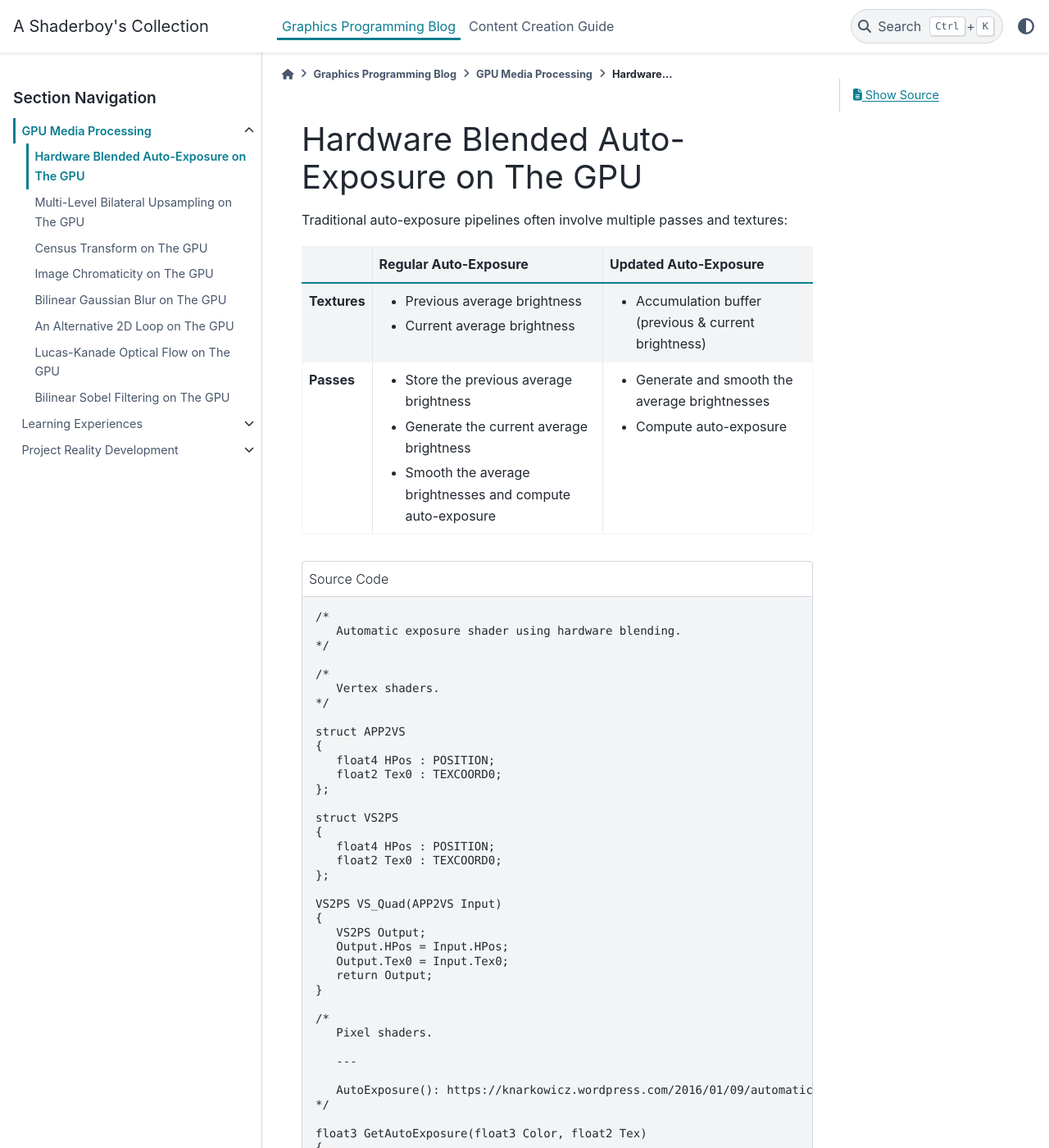
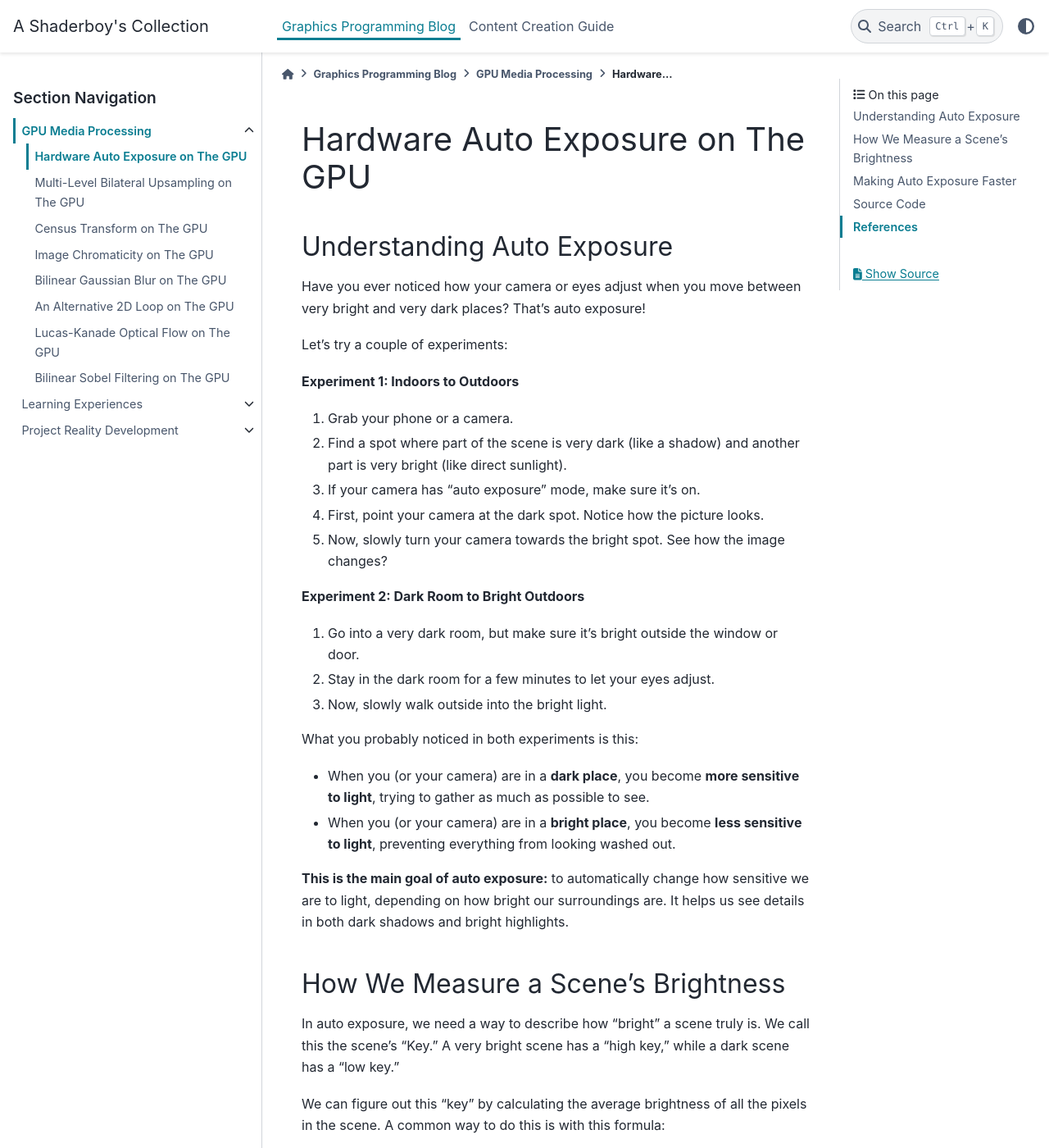
Before and after one commit to papadanku/papadanku.github.io, a Sphinx documentation site: the page built from doc/source/blog/gpu/autoexposure.rst, in a window 1280 px wide and 1400 px high. Shown: the whole window at 82% size. Built offline with Sphinx 7.4.7 and the PyData theme 0.15.4, drawn with Linux system fonts in a browser that asks for light colours; some of the changed text lies outside the part shown.

Commit message:
Updated Auto Exposure Article

```diff
--- a/doc/source/blog/gpu/autoexposure.rst
+++ b/doc/source/blog/gpu/autoexposure.rst
@@ -1,29 +1,79 @@
 
-Hardware Blended Auto-Exposure on The GPU
-=========================================
+Hardware Auto Exposure on The GPU
+=================================
 
-Traditional auto-exposure pipelines often involve multiple passes and textures:
+Understanding Auto Exposure
+---------------------------
+
+Have you ever noticed how your camera or eyes adjust when you move between very bright and very dark places? That's auto exposure!
+
+Let's try a couple of experiments:
+
+**Experiment 1: Indoors to Outdoors**
+
+#. Grab your phone or a camera.
+#. Find a spot where part of the scene is very dark \(like a shadow\) and another part is very bright \(like direct sunlight\).
+#. If your camera has "auto exposure" mode, make sure it's on.
+#. First, point your camera at the dark spot. Notice how the picture looks.
+#. Now, slowly turn your camera towards the bright spot. See how the image changes?
+
+**Experiment 2: Dark Room to Bright Outdoors**
+
+1. Go into a very dark room, but make sure it's bright outside the window or door.
+2. Stay in the dark room for a few minutes to let your eyes adjust.
+3. Now, slowly walk outside into the bright light.
+
+What you probably noticed in both experiments is this:
+
+* When you \(or your camera\) are in a **dark place**, you become **more sensitive to light**, trying to gather as much as possible to see.
+* When you \(or your camera\) are in a **bright place**, you become **less sensitive to light**, preventing everything from looking washed out.
+
+**This is the main goal of auto exposure:** to automatically change how sensitive we are to light, depending on how bright our surroundings are. It helps us see details in both dark shadows and bright highlights.
+
+How We Measure a Scene's Brightness
+-----------------------------------
+
+In auto exposure, we need a way to describe how "bright" a scene truly is. We call this the scene's "Key." A very bright scene has a "high key," while a dark scene has a "low key."
+
+We can figure out this "key" by calculating the average brightness of all the pixels in the scene. A common way to do this is with this formula:
+
+.. math::
+
+   \bar{L}_w = \frac{1}{N} \exp\left(\sum_{x,y} \log(\epsilon + L_w(x,y))\right)
+
+.. note::
+
+   *Don't worry too much about the complex math!* This formula essentially helps us find a good "average" brightness for the entire picture, which tells us the scene's "key."
+
+Making Auto Exposure Faster
+---------------------------
+
+Normally, when computers calculate auto exposure for graphics or photos, it can involve several steps and temporary images \(called "textures"\).
+
+My new method simplifies this process, using fewer steps and just one main temporary image. Here's a quick comparison:
 
 .. list-table::
    :header-rows: 1
    :stub-columns: 1
 
    * -
-     - Regular Auto-Exposure
-     - Updated Auto-Exposure
-   * - Textures
-     - * Previous average brightness
-       * Current average brightness
-     - * Accumulation buffer \(previous & current brightness\)
-   * - Passes
-     - * Store the previous average brightness
-       * Generate the current average brightness
-       * Smooth the average brightnesses and compute auto-exposure
-     - * Generate and smooth the average brightnesses
-       * Compute auto-exposure
+     - Typical Auto Exposure Method
+     - My Auto Exposure Method
+   * - Temporary Images Needed
+     - * One image to remember the *previous* average brightness.
+       * Another image to calculate the *current* average brightness.
+     - * Just **one** image that holds both the previous and current brightness information.
+   * - Processing Steps
+     - #. Save the previous average brightness.
+       #. Calculate the current average brightness.
+       #. Combine and smooth these averages to figure out the best exposure.
+     - #. Calculate and smooth the average brightness in one go.
+       #. Use that smoothed average to figure out the best exposure.
+
+Source Code
+-----------
 
 .. code-block:: none
-   :caption: Source Code
 
    /*
       Automatic exposure shader using hardware blending.
@@ -54,10 +104,6 @@ Traditional auto-exposure pipelines often involve multiple passes and textures:
    }
 
    /*
-      Pixel shaders.
-
-      ---
-
       AutoExposure(): https://knarkowicz.wordpress.com/2016/01/09/automatic-exposure/
    */
 
@@ -93,20 +139,25 @@ Traditional auto-exposure pipelines often involve multiple passes and textures:
       // NOTE: Ensure no other shader overwrites this texture.
       pass GenerateAverageLuma
       {
-            // Enable hardware blending.
-            BlendEnable = TRUE;
-            BlendOp = ADD;
-            SrcBlend = SRCALPHA;
-            DestBlend = INVSRCALPHA;
+         // Enable hardware blending.
+         BlendEnable = TRUE;
+         BlendOp = ADD;
+         SrcBlend = SRCALPHA;
+         DestBlend = INVSRCALPHA;
 
-            VertexShader = VS_Quad;
-            PixelShader = PS_GenerateAverageLuma;
+         VertexShader = VS_Quad;
+         PixelShader = PS_GenerateAverageLuma;
       }
 
-      // Pass1: Applies auto-exposure using the texture from Pass0.
+      // Pass1: Applies Auto Exposure using the texture from Pass0.
       pass ApplyAutoExposure
       {
-            VertexShader = VS_Quad;
-            PixelShader = PS_Exposure;
+         VertexShader = VS_Quad;
+         PixelShader = PS_Exposure;
       }
    }
+
+References
+----------
+
+Reinhard, E., Stark, M., Shirley, P., & Ferwerda, J. \(2002\). Photographic tone reproduction for digital images. ACM Transactions on Graphics, 21\(3\), 267-276. https://doi.org/10.1145/566654.566575
```
